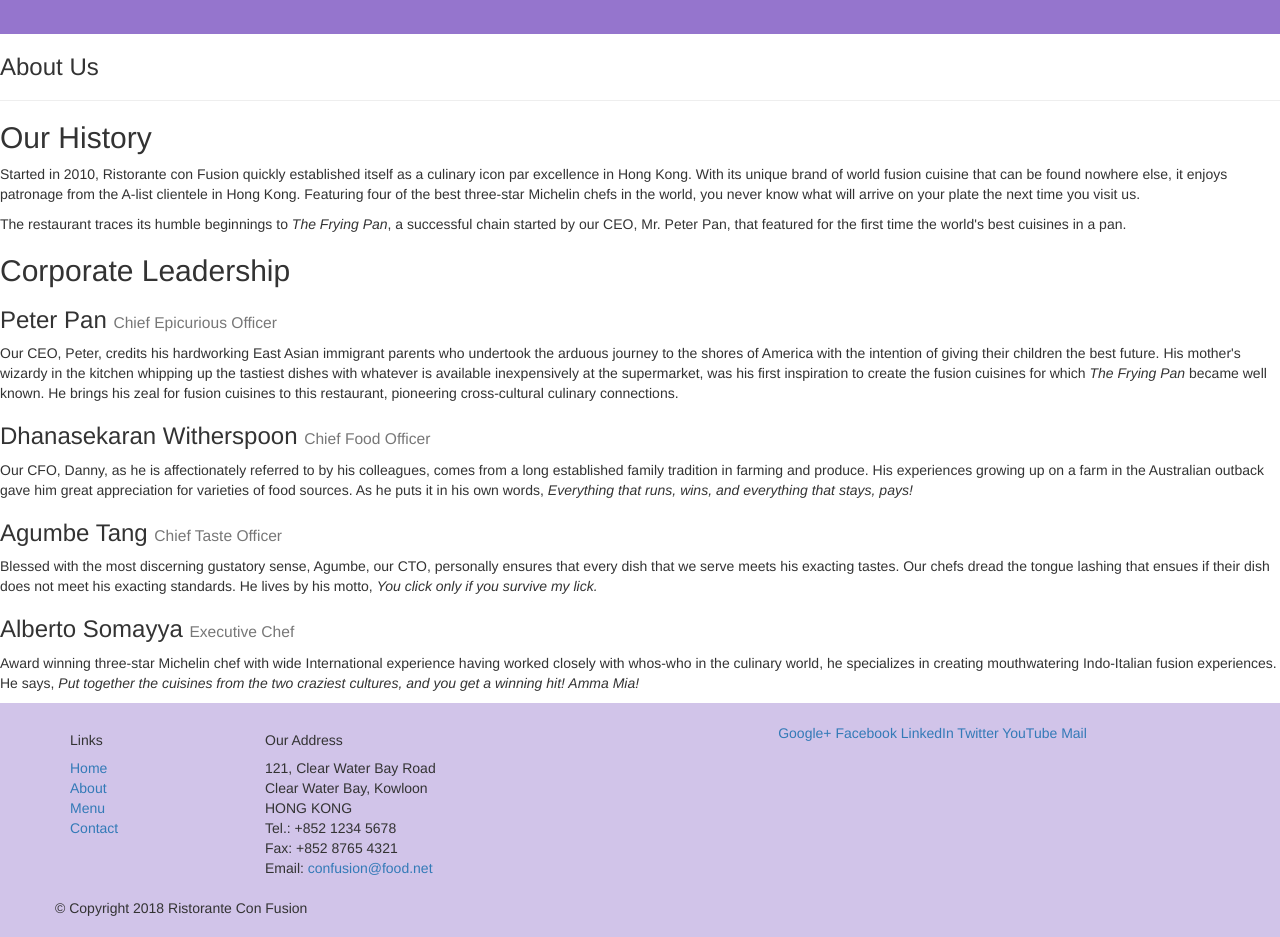
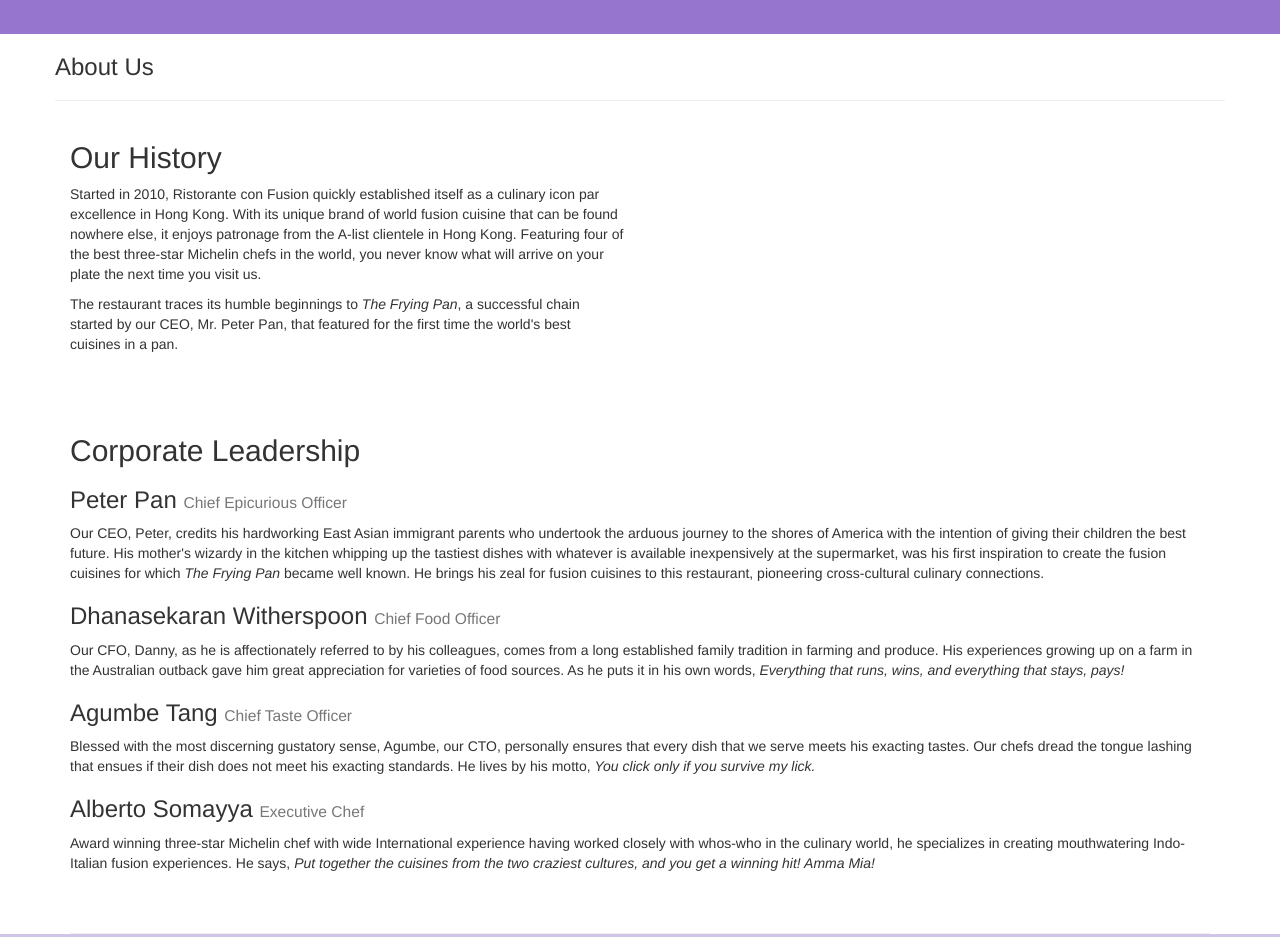
Before and after one commit to GePajarinen/Course-Bootstrap, a website: page Bootstrap4/conFusion/aboutus.html in a window 1280 px wide. Shown: the part 380-1317 px from the top of the page. Drawn offline with nearby package versions, Linux system fonts and the light colour scheme; files whose address does not match are found by name.

Commit message:
finished the assignment #1
added pics of the screen

```diff
--- a/Bootstrap4/conFusion/aboutus.html
+++ b/Bootstrap4/conFusion/aboutus.html
@@ -32,39 +32,40 @@
         </div>
     </header>
 
-    <div>
-        <div>
-            <div>
+    <div class="container">
+        <div class="row">
+            <div class="col-12">
                <h3>About Us</h3>
                <hr>
             </div>
         </div>
 
-        <div>
-            <div>
+        <div class="row row-contentnspm">
+            <div class="col col-sm-6">
                 <h2>Our History</h2>
                 <p>Started in 2010, Ristorante con Fusion quickly established itself as a culinary icon par excellence in Hong Kong. With its unique brand of world fusion cuisine that can be found nowhere else, it enjoys patronage from the A-list clientele in Hong Kong.  Featuring four of the best three-star Michelin chefs in the world, you never know what will arrive on your plate the next time you visit us.</p>
                 <p>The restaurant traces its humble beginnings to <em>The Frying Pan</em>, a successful chain started by our CEO, Mr. Peter Pan, that featured for the first time the world's best cuisines in a pan.</p>
             </div>
-            <div>
+            <div class="col-sm-6">
             </div>
         </div>
 
-
-        <div>
-            <div>
+        <div class="row row-content">
+            <div class="col-12">
                 <h2>Corporate Leadership</h2>
                 <h3>Peter Pan <small>Chief Epicurious Officer</small></h3>
-                <p>Our CEO, Peter, credits his hardworking East Asian immigrant parents who undertook the arduous journey to the shores of America with the intention of giving their children the best future. His mother's wizardy in the kitchen whipping up the tastiest dishes with whatever is available inexpensively at the supermarket, was his first inspiration to create the fusion cuisines for which <em>The Frying Pan</em> became well known. He brings his zeal for fusion cuisines to this restaurant, pioneering cross-cultural culinary connections.</p>
+                <p class="d-none d-sm-block">Our CEO, Peter, credits his hardworking East Asian immigrant parents who undertook the arduous journey to the shores of America with the intention of giving their children the best future. His mother's wizardy in the kitchen whipping up the tastiest dishes with whatever is available inexpensively at the supermarket, was his first inspiration to create the fusion cuisines for which <em>The Frying Pan</em> became well known. He brings his zeal for fusion cuisines to this restaurant, pioneering cross-cultural culinary connections.</p>
+
                 <h3>Dhanasekaran Witherspoon <small>Chief Food Officer</small></h3>
-                <p>Our CFO, Danny, as he is affectionately referred to by his colleagues, comes from a long established family tradition in farming and produce. His experiences growing up on a farm in the Australian outback gave him great appreciation for varieties of food sources. As he puts it in his own words, <em>Everything that runs, wins, and everything that stays, pays!</em></p>
+                <p class="d-none d-sm-block">Our CFO, Danny, as he is affectionately referred to by his colleagues, comes from a long established family tradition in farming and produce. His experiences growing up on a farm in the Australian outback gave him great appreciation for varieties of food sources. As he puts it in his own words, <em>Everything that runs, wins, and everything that stays, pays!</em></p>
+
                 <h3>Agumbe Tang <small>Chief Taste Officer</small></h3>
-                <p>Blessed with the most discerning gustatory sense, Agumbe, our CTO, personally ensures that every dish that we serve meets his exacting tastes. Our chefs dread the tongue lashing that ensues if their dish does not meet his exacting standards. He lives by his motto, <em>You click only if you survive my lick.</em></p>
+                <p class="d-none d-sm-block">Blessed with the most discerning gustatory sense, Agumbe, our CTO, personally ensures that every dish that we serve meets his exacting tastes. Our chefs dread the tongue lashing that ensues if their dish does not meet his exacting standards. He lives by his motto, <em>You click only if you survive my lick.</em></p>
+
                 <h3>Alberto Somayya <small>Executive Chef</small></h3>
-                <p>Award winning three-star Michelin chef with wide International experience having worked closely with whos-who in the culinary world, he specializes in creating mouthwatering Indo-Italian fusion experiences. He says, <em>Put together the cuisines from the two craziest cultures, and you get a winning hit! Amma Mia!</em></p>
+                <p class="d-none d-sm-block">Award winning three-star Michelin chef with wide International experience having worked closely with whos-who in the culinary world, he specializes in creating mouthwatering Indo-Italian fusion experiences. He says, <em>Put together the cuisines from the two craziest cultures, and you get a winning hit! Amma Mia!</em></p>
             </div>
        </div>
-
     </div>
 
     <footer class="footer">
```
Also changed, not shown: Bootstrap4/conFusion/index.html (+4 -4 lines), Bootstrap4/conFusion/pics/Assignment-1-aboutus-sm.png (added), Bootstrap4/conFusion/pics/Assignment-1-aboutus-xsm.png (added), README.md.
